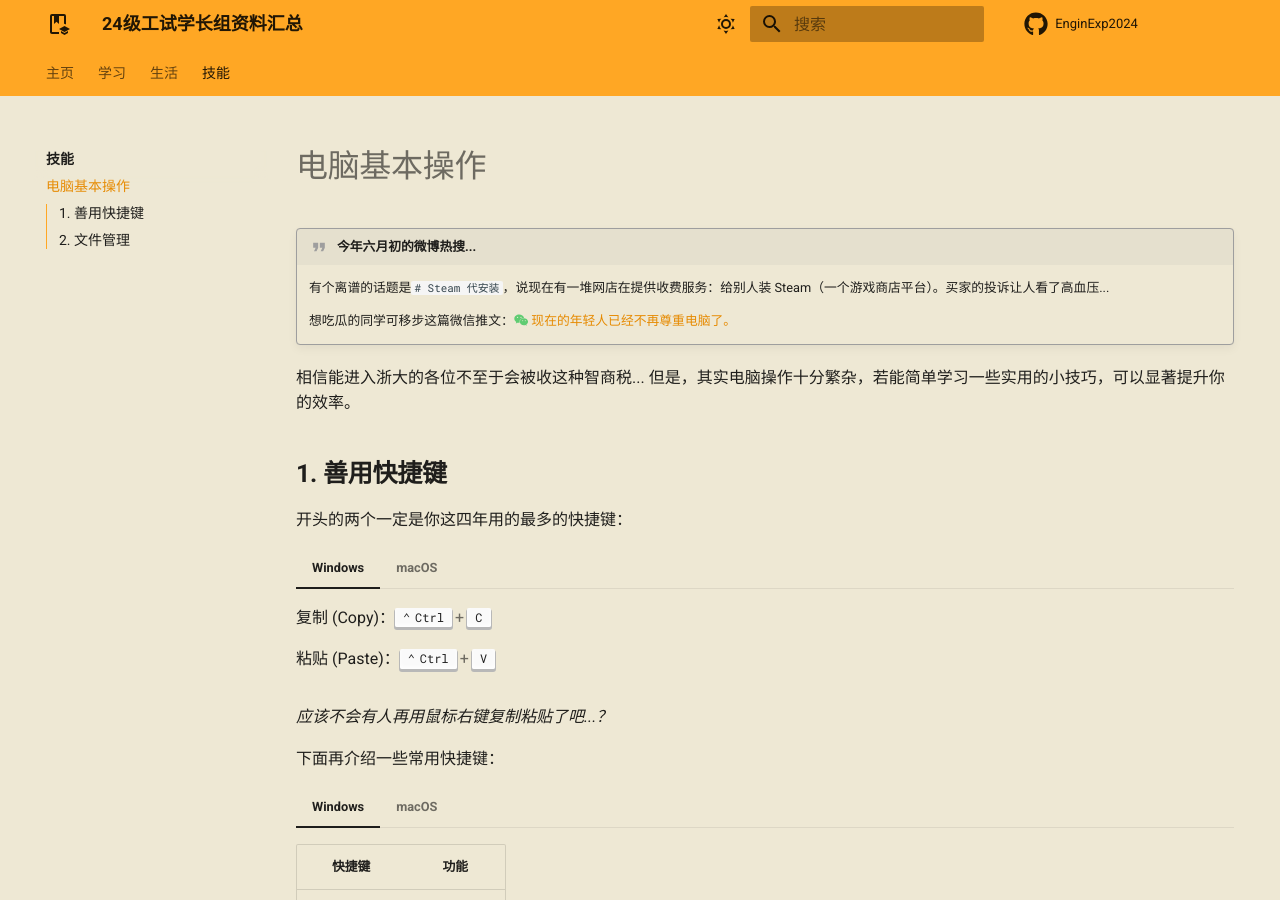
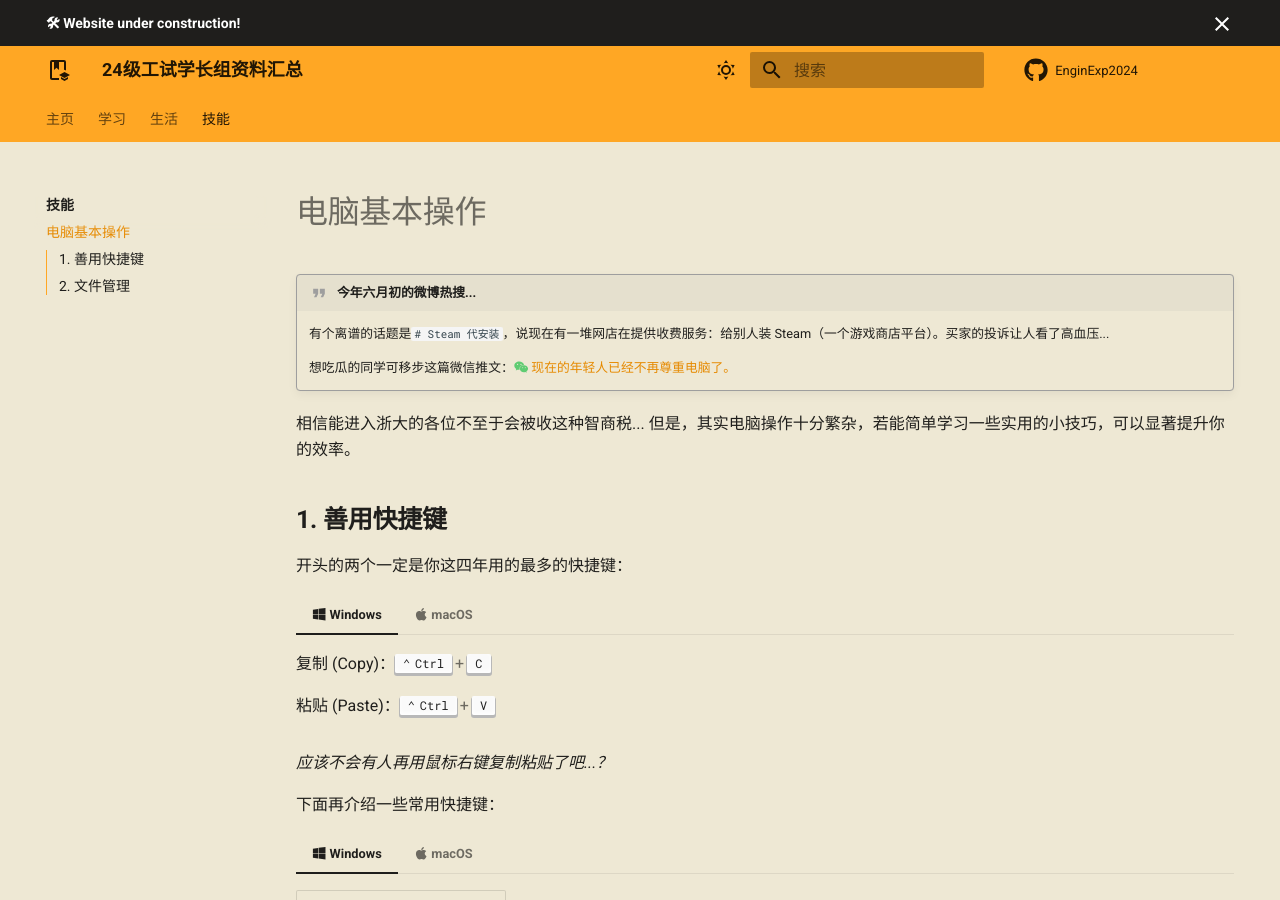
Before and after one commit to ZJU-EnginPilot/Kickstart2024, an MkDocs documentation site: the page built from docs/Skills/PCop.md, in a window 1280 px wide and 900 px high. Built offline with MkDocs 1.6.1 and Material for MkDocs 9.7.7, drawn with Linux system fonts in a browser that asks for light colours; comment, search, counter and statistics services are not loaded.

Commit message:
added some icons

```diff
--- a/docs/Skills/PCop.md
+++ b/docs/Skills/PCop.md
@@ -11,13 +11,13 @@
 
 开头的两个一定是你这四年用的最多的快捷键：
 
-=== "Windows"
+=== ":fontawesome-brands-windows: Windows"
 
     复制 (Copy)：++ctrl+c++
 
     粘贴 (Paste)：++ctrl+v++
 
-=== "macOS"
+=== ":fontawesome-brands-apple: macOS"
 
     复制 (Copy)：++command+c++
 
@@ -27,7 +27,7 @@
 
 下面再介绍一些常用快捷键：
 
-=== "Windows"
+=== ":fontawesome-brands-windows: Windows"
 
     | 快捷键 | 功能 |
     | :---: | :---: |
@@ -39,7 +39,7 @@
     | ++ctrl+f++ | 查找 (Find) |
     | ++ctrl+n++ | 新建 (New) |
 
-=== "macOS"
+=== ":fontawesome-brands-apple: macOS"
 
     | 快捷键 | 功能 |
     | :---: | :---: |
--- /dev/null
+++ b/overrides/main.html
@@ -0,0 +1,11 @@
+{% extends "base.html" %}
+
+{% block announce %}
+  <!-- Add announcement here, including arbitrary HTML -->
+  <b>🛠 Website under construction!</b>
+{% endblock %}
+
+<!-- Theme-related JavaScript -->
+{% block scripts %}
+  {{ super() }}
+{% endblock %}
```
